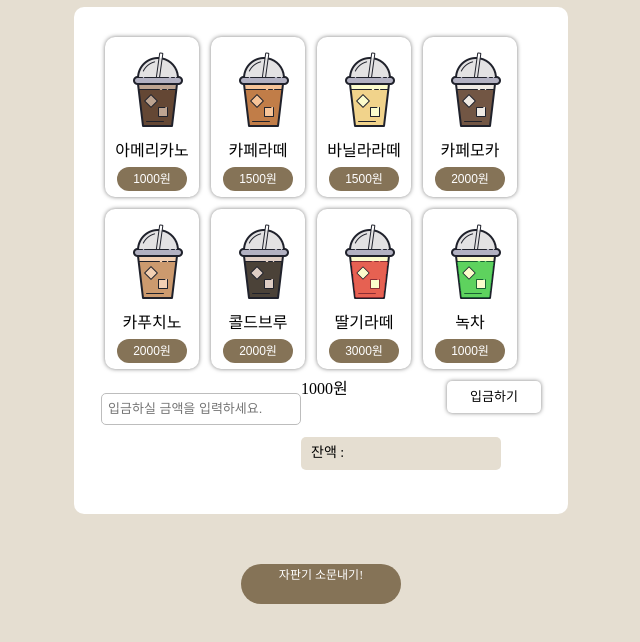
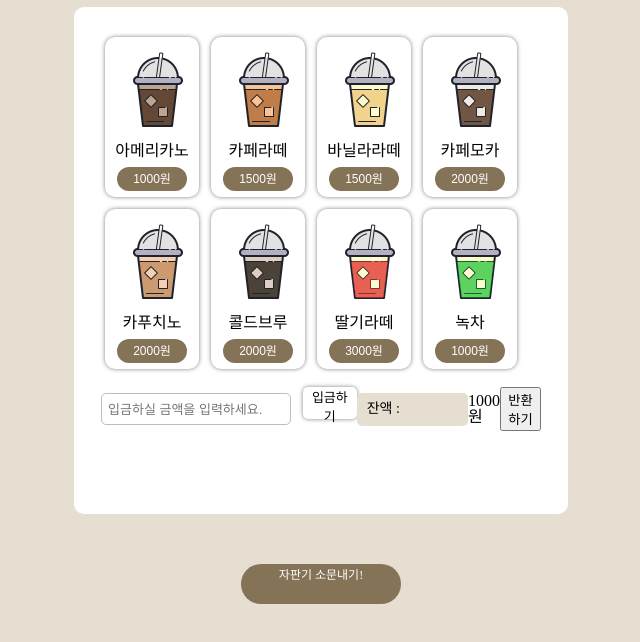
Before and after one commit to aretesy/coffee-machine, a plain HTML site: page index.html in a window 1280 px wide. Shown: the part 286-928 px from the top of the page, without its empty margins (319-959 px from the left). Drawn offline with nearby package versions, Linux system fonts and the light colour scheme; a web font is replaced by a local one.

Commit message:
caculate 추가

```diff
--- a/css/index.css
+++ b/css/index.css
@@ -18,7 +18,7 @@ body {
   font-size: 30px;
 }
 
-.machine-left{
+.machine-manu{
   background-color: white;
   padding: 30px 27px 27px;
   width: 440px;
@@ -64,9 +64,18 @@ body {
   transform: translateY(1px)
 }
 
+.caculate {
+  display: flex;
+  flex-direction: row;
+  display: flex;
+  justify-content: center;
+  align-items: center;
+}
+
 .input-money {
   margin-top: 12px;
   margin-bottom: 12px;
+  margin-right: 12px;
   display: block;
   width: 200px;
   height: 32px;
--- a/index.html
+++ b/index.html
@@ -33,8 +33,8 @@
     <h1 class="logoname">coffee</h1>
   </header>
 
-<section class="machine-left">
-  <ul class="machine">
+<section class="machine-manu">
+  <ul class="manu">
     <li class="coffee">
       <img src="./img/아메리카노.png" alt="아메리카노">
       <p>아메리카노</p>
@@ -76,13 +76,15 @@
       <button class="price-button">1000원</button>
     </li>
   </ul>
-    <input type="int" placeholder="입금하실 금액을 입력하세요." class="input-money">
-    <button class="input-button">입금하기</button>
 
-    <div class="left">
+    <section class="caculate">
+      <input type="int" placeholder="입금하실 금액을 입력하세요." class="input-money">
+      <button class="input-button">입금하기</button>
+
       <span class="left-money-text">잔액 :</span>
       <span class="left-money-value">1000원</span>
-    </div>
+      <button class="return">반환하기</button>
+    </section>
 </section>
 
   <div class="btn-copy share-or-copy">
```
